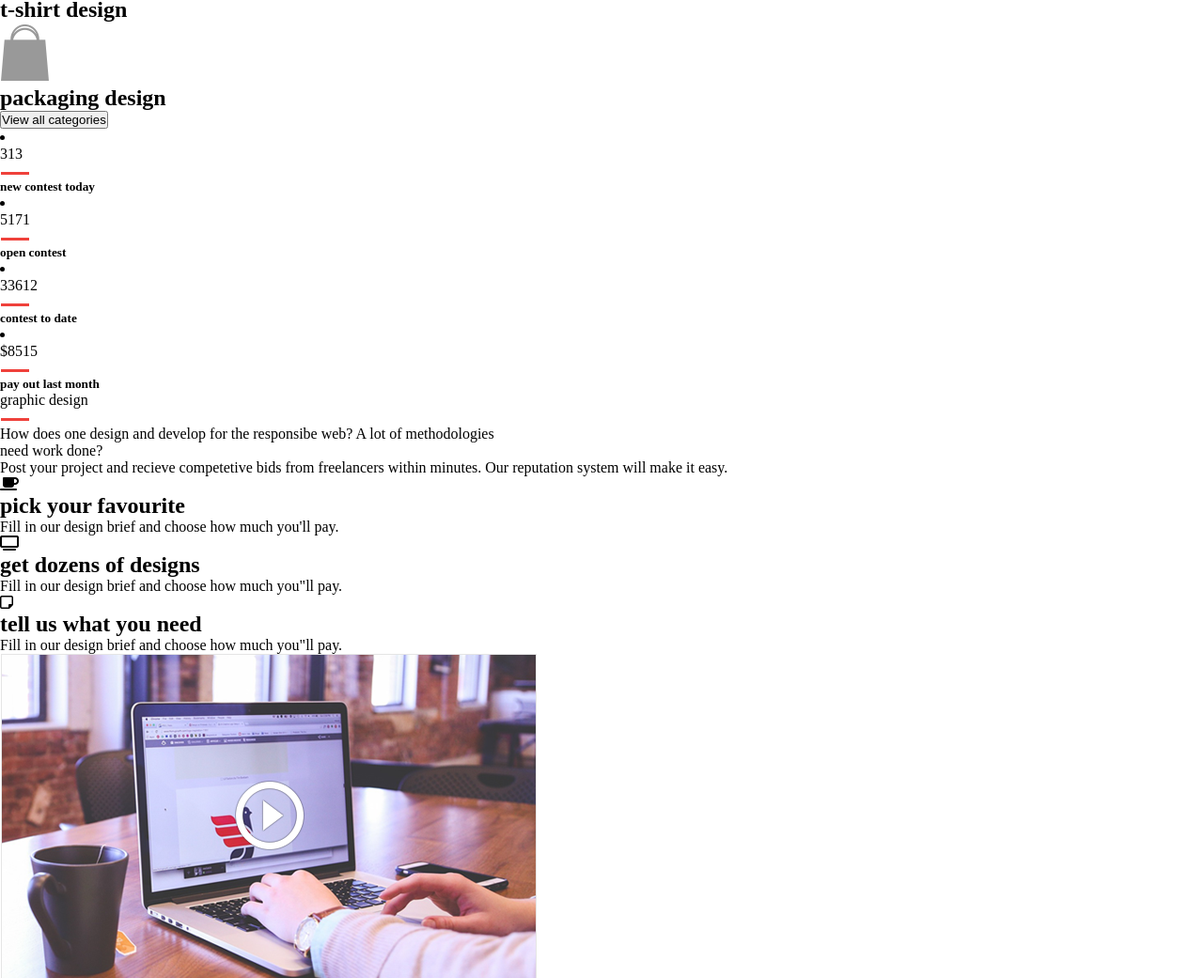
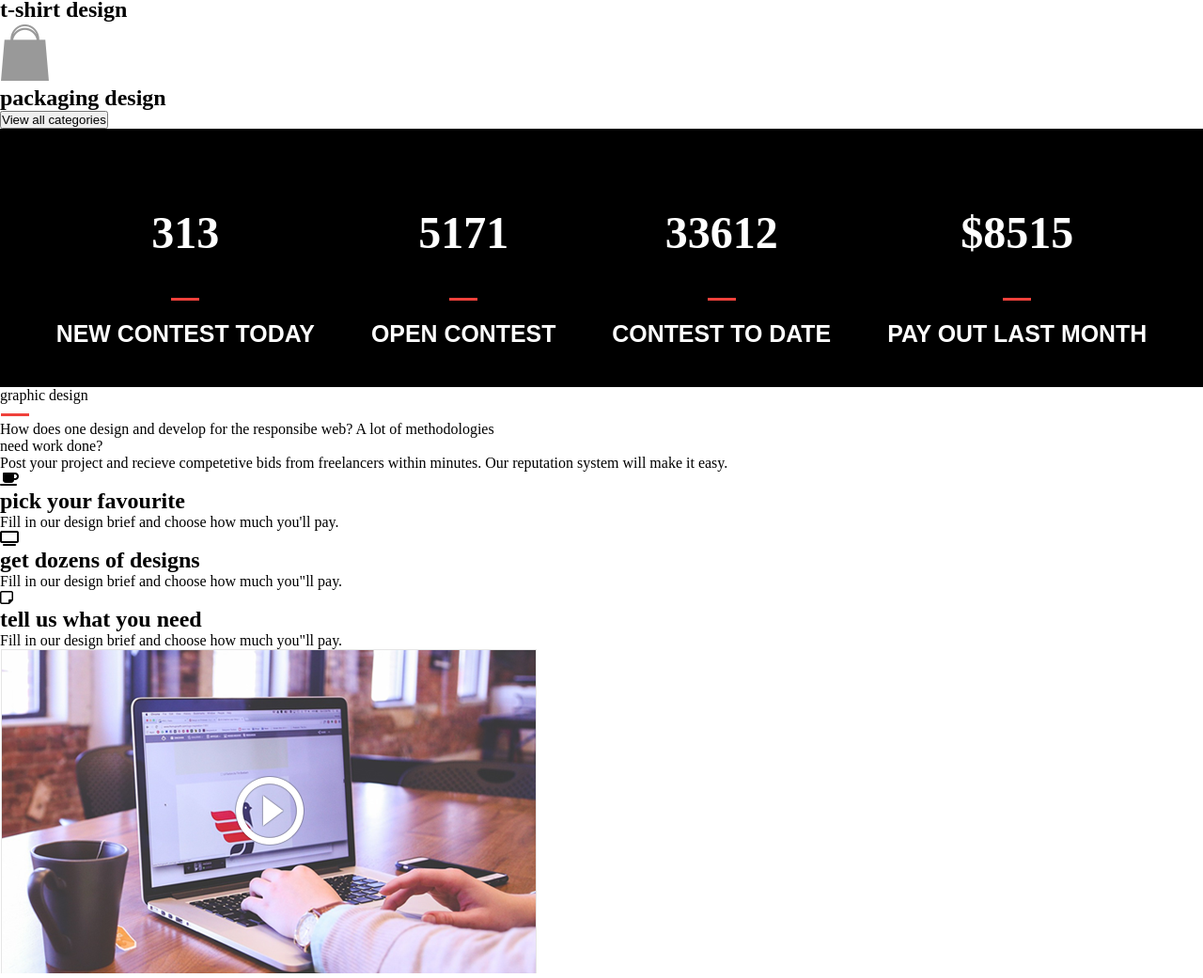
Before and after one commit to samiraryal45/design-contest, a plain HTML site: page index.html in a window 1280 px wide. Shown: the part 1274-2315 px from the top of the page at 94% size. Drawn offline with Linux system fonts and the light colour scheme.

Commit message:
Update navbar.css

```diff
--- a/css/navbar.css
+++ b/css/navbar.css
@@ -38,3 +38,42 @@ nav ul li a {
 .navbeta li {
   text-transform: uppercase;
 }
+
+.navsection {
+  background-color: black;
+  height: 275px;
+  display: flex;
+  align-items: center;
+}
+.navelement {
+  max-width: 1300px;
+  margin: 0 auto;
+  display: flex;
+  justify-content: space-between;
+}
+
+.data {
+  list-style: none;
+  font-size: 30px;
+  color: white;
+  padding: 30px;
+}
+
+.headline {
+  text-transform: uppercase;
+  margin-top: 10px;
+  font-family: Exo, sans-serif;
+}
+
+.survey {
+  margin: 40px;
+  text-align: center;
+  font-weight: bold;
+  font-size: 3rem;
+}
+.red-linear {
+  display: flex;
+  justify-content: center;
+
+  margin-bottom: 20px;
+}
```
